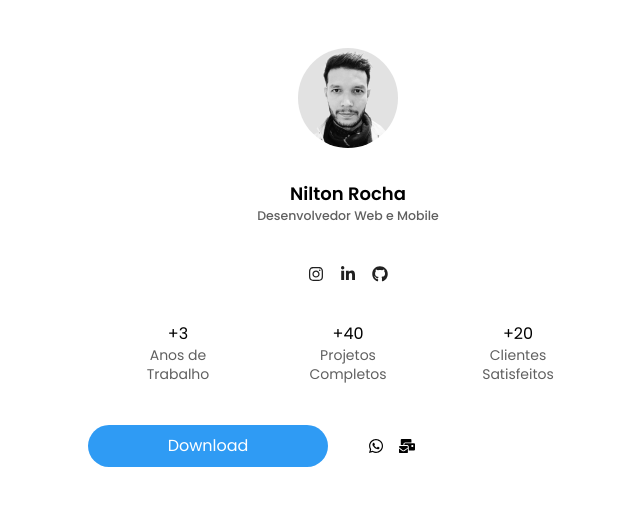
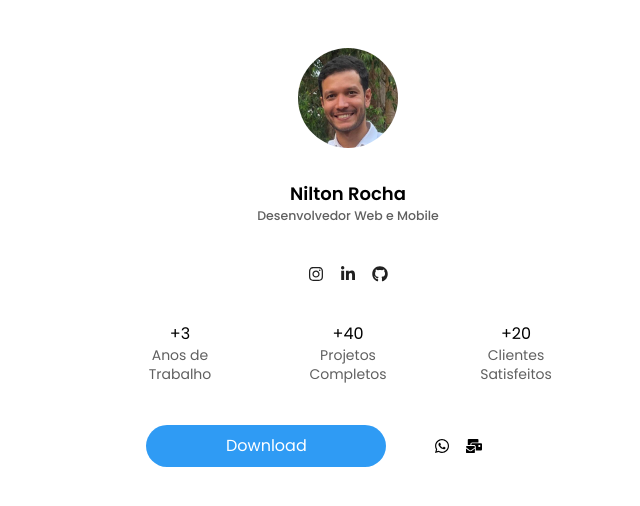
Before and after one commit to niltonrochadeveloper/portfolio, a Next.js app: page / in a window 1280 px wide. Shown: the top 506 px of the page, without its empty margins (292-932 px from the left). Built offline with nearby package versions, Linux system fonts and the light colour scheme.

Commit message:
HStack com style dynamic

```diff
--- a/src/app/page.tsx
+++ b/src/app/page.tsx
@@ -10,7 +10,7 @@ export default function Home() {
   return (
       <main style={{ display: 'flex', flexDirection: 'column', padding: '48px 16px', justifyContent: 'space-around', gap: '40px', }}>
         <VStack space={32}>
-          <Image alt='foto perfil' src='/images/header/foto.png' width={100} height={100} style={{ borderRadius: '100%' }} />
+          <Image alt='foto perfil' src='/images/header/foto.jpg' width={100} height={100} style={{ borderRadius: '100%' }} />
           <VStack>
             <h1 style={{ fontSize: '18px', fontWeight: '600', }}>Nilton Rocha</h1>
             <h3 style={{ fontSize: '12.5px', color: '#606060', fontWeight: '500' }}>Desenvolvedor Web e Mobile</h3>
@@ -21,7 +21,7 @@ export default function Home() {
           <a href="https://www.linkedin.com/in/devnilton/" target="_blank" rel="noreferrer"><FaLinkedinIn color="#202020" /></a>
           <a href="https://github.com/niltonrochadeveloper" target="_blank" rel="noreferrer"><FaGithub color="#202020" /></a>
         </HStack>
-        <HStack space={50}>
+        <HStack space={48}>
           <VStack>
             <h3 style={{ fontSize: '16px'}}>+3</h3>
             <div style={{ maxWidth: '120px', textAlign: 'center'}}>
@@ -41,15 +41,15 @@ export default function Home() {
             </div>
           </VStack>
         </HStack>
-        <div style={{ display: 'flex', width: '100%', justifyContent: 'space-around', alignItems: 'center', gap: '40px', }}>
-          <div style={{ width: '50%', display: 'flex', justifyContent: 'flex-end'}}>
+        <HStack space={48}>
+          <div style={{ width: '35%', display: 'flex', justifyContent: 'flex-end'}}>
             <Button>Download</Button>
           </div>
-          <div style={{ display: 'flex', flexDirection: 'row', width: '50%', alignItems: 'center', gap: '15px'  }}>
-            <div><a href="" target="_blank" rel="noreferrer"><FaWhatsapp /></a></div>
-            <div><a href="" target="_blank" rel="noreferrer"><FaMailBulk /></a></div>
-          </div>
-        </div>
+          <HStack space={16} style={{ justifyContent: 'flex-start', alignItems: 'center', width: '25%' }} >
+            <a href="" target="_blank" rel="noreferrer"><FaWhatsapp /></a>
+            <a href="" target="_blank" rel="noreferrer"><FaMailBulk /></a>
+          </HStack>
+        </HStack>
       </main>
   )
 }
--- a/src/components/Core/Stack/HStack/HStack.module.scss
+++ b/src/components/Core/Stack/HStack/HStack.module.scss
@@ -4,7 +4,6 @@
     display: flex;
     flex-direction: row;
     justify-content: center;
-    width: 100%;
 }
 
 // style={{ display: 'flex', width: '100%', justifyContent: 'center', gap: '20px' }}
--- a/src/components/Core/Stack/HStack/index.tsx
+++ b/src/components/Core/Stack/HStack/index.tsx
@@ -1,14 +1,15 @@
 import { CSSProperties } from 'react'
 import styles from './HStack.module.scss'
 
-const HStack = ({children, space}: {children: React.ReactNode, space?: number}) => {
+const HStack = ({children, space = 0, style}: {children: React.ReactNode, space?: number, style?: CSSProperties}) => {
 
-     const style = {
-        gap: space ?? 0
+    var styled = {
+        gap: style?.gap ? style.gap : space,
+        ...style
     }
 
     return (
-        <div className={styles.container} style={style}>
+        <div className={styles.container} style={styled}>
             {children}
         </div>
     )
```
Also changed, not shown: public/images/header/foto.jpg (added), public/images/header/foto.png (deleted).
